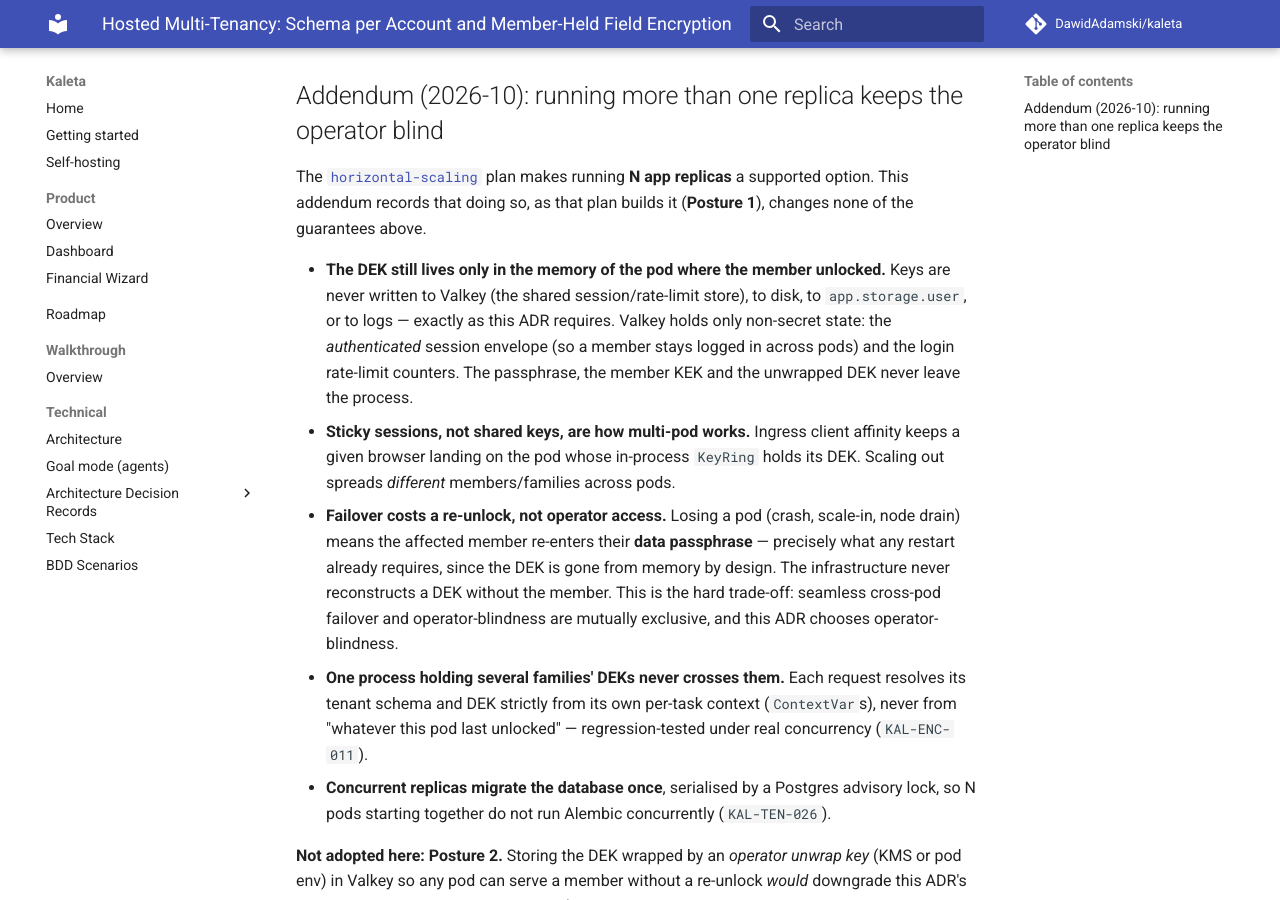
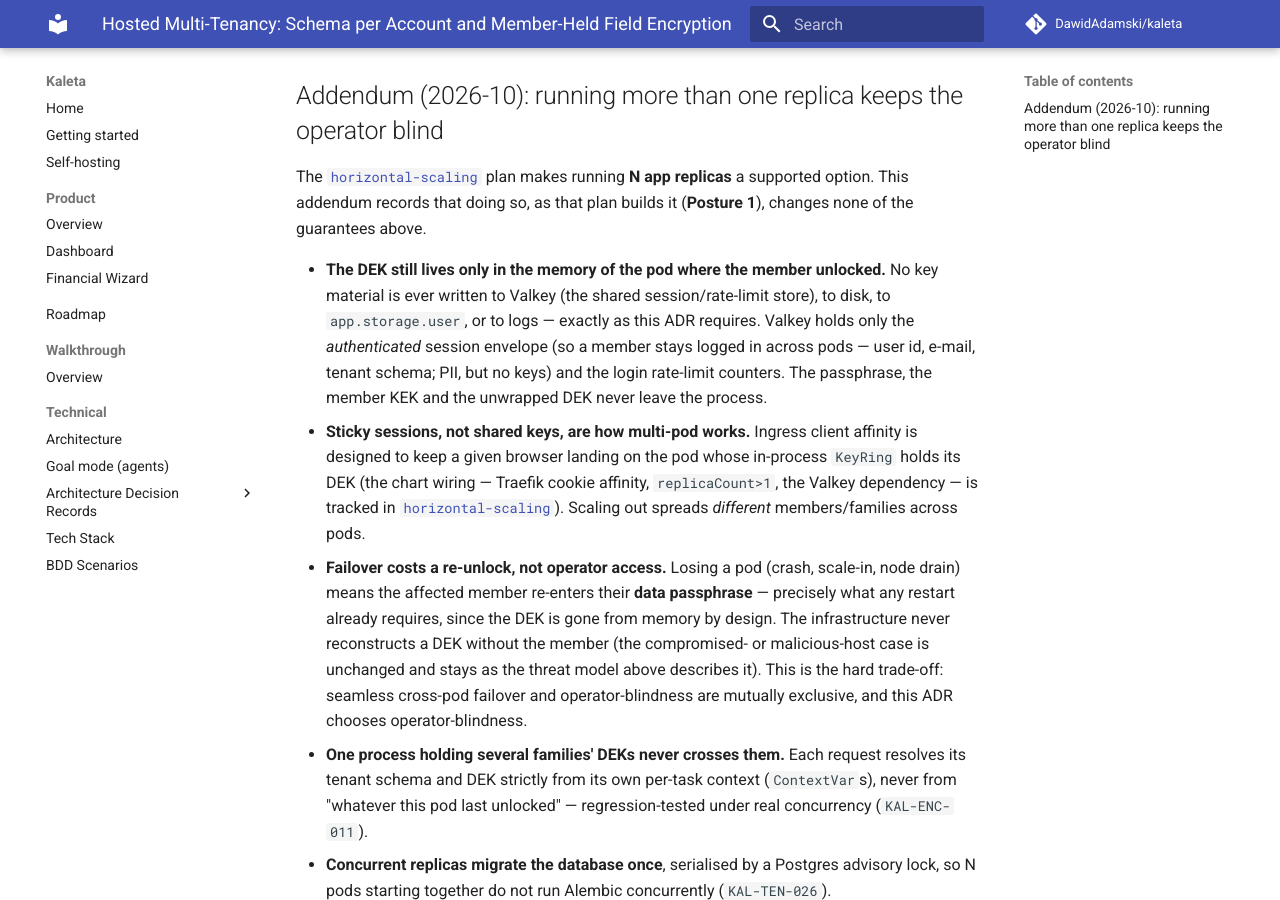
Before and after one commit to DawidAdamski/kaleta, an MkDocs documentation site: the page built from docs/adr/035-hosted-multi-tenancy-and-user-held-encryption.md, in a window 1280 px wide and 900 px high, scrolled down 3003 px. Built offline with MkDocs 1.6.1 and Material for MkDocs 9.7.7, drawn with Linux system fonts in a browser that asks for light colours; comment, search, counter and statistics services are not loaded.

Commit message:
docs(adr): tighten the multi-pod addendum wording (review nits)
- "no key material" rather than "non-secret state": the session envelope also
  holds e-mail (PII), just no keys.
- Sticky affinity "is designed to" (future), and point at the chart wiring the
  plan still lists as unbuilt, so the addendum does not read as already-shipped.
- Note the compromised-/malicious-host case is unchanged, so "never
  reconstructs a DEK without the member" is not read as a zero-knowledge claim.

Co-Authored-By: Claude Opus 4.8 <noreply@anthropic.com>

```diff
--- a/docs/adr/035-hosted-multi-tenancy-and-user-held-encryption.md
+++ b/docs/adr/035-hosted-multi-tenancy-and-user-held-encryption.md
@@ -145,22 +145,26 @@ The [`horizontal-scaling`](../plans/horizontal-scaling.md) plan makes running
 that plan builds it (**Posture 1**), changes none of the guarantees above.
 
 - **The DEK still lives only in the memory of the pod where the member
-  unlocked.** Keys are never written to Valkey (the shared session/rate-limit
-  store), to disk, to `app.storage.user`, or to logs — exactly as this ADR
-  requires. Valkey holds only non-secret state: the *authenticated* session
-  envelope (so a member stays logged in across pods) and the login rate-limit
-  counters. The passphrase, the member KEK and the unwrapped DEK never leave
-  the process.
+  unlocked.** No key material is ever written to Valkey (the shared
+  session/rate-limit store), to disk, to `app.storage.user`, or to logs —
+  exactly as this ADR requires. Valkey holds only the *authenticated* session
+  envelope (so a member stays logged in across pods — user id, e-mail, tenant
+  schema; PII, but no keys) and the login rate-limit counters. The passphrase,
+  the member KEK and the unwrapped DEK never leave the process.
 - **Sticky sessions, not shared keys, are how multi-pod works.** Ingress client
-  affinity keeps a given browser landing on the pod whose in-process `KeyRing`
-  holds its DEK. Scaling out spreads *different* members/families across pods.
+  affinity is designed to keep a given browser landing on the pod whose
+  in-process `KeyRing` holds its DEK (the chart wiring — Traefik cookie
+  affinity, `replicaCount>1`, the Valkey dependency — is tracked in
+  [`horizontal-scaling`](../plans/horizontal-scaling.md)). Scaling out spreads
+  *different* members/families across pods.
 - **Failover costs a re-unlock, not operator access.** Losing a pod (crash,
   scale-in, node drain) means the affected member re-enters their **data
   passphrase** — precisely what any restart already requires, since the DEK is
   gone from memory by design. The infrastructure never reconstructs a DEK
-  without the member. This is the hard trade-off: seamless cross-pod failover
-  and operator-blindness are mutually exclusive, and this ADR chooses
-  operator-blindness.
+  without the member (the compromised- or malicious-host case is unchanged and
+  stays as the threat model above describes it). This is the hard trade-off:
+  seamless cross-pod failover and operator-blindness are mutually exclusive, and
+  this ADR chooses operator-blindness.
 - **One process holding several families' DEKs never crosses them.** Each
   request resolves its tenant schema and DEK strictly from its own per-task
   context (`ContextVar`s), never from "whatever this pod last unlocked" —
```
